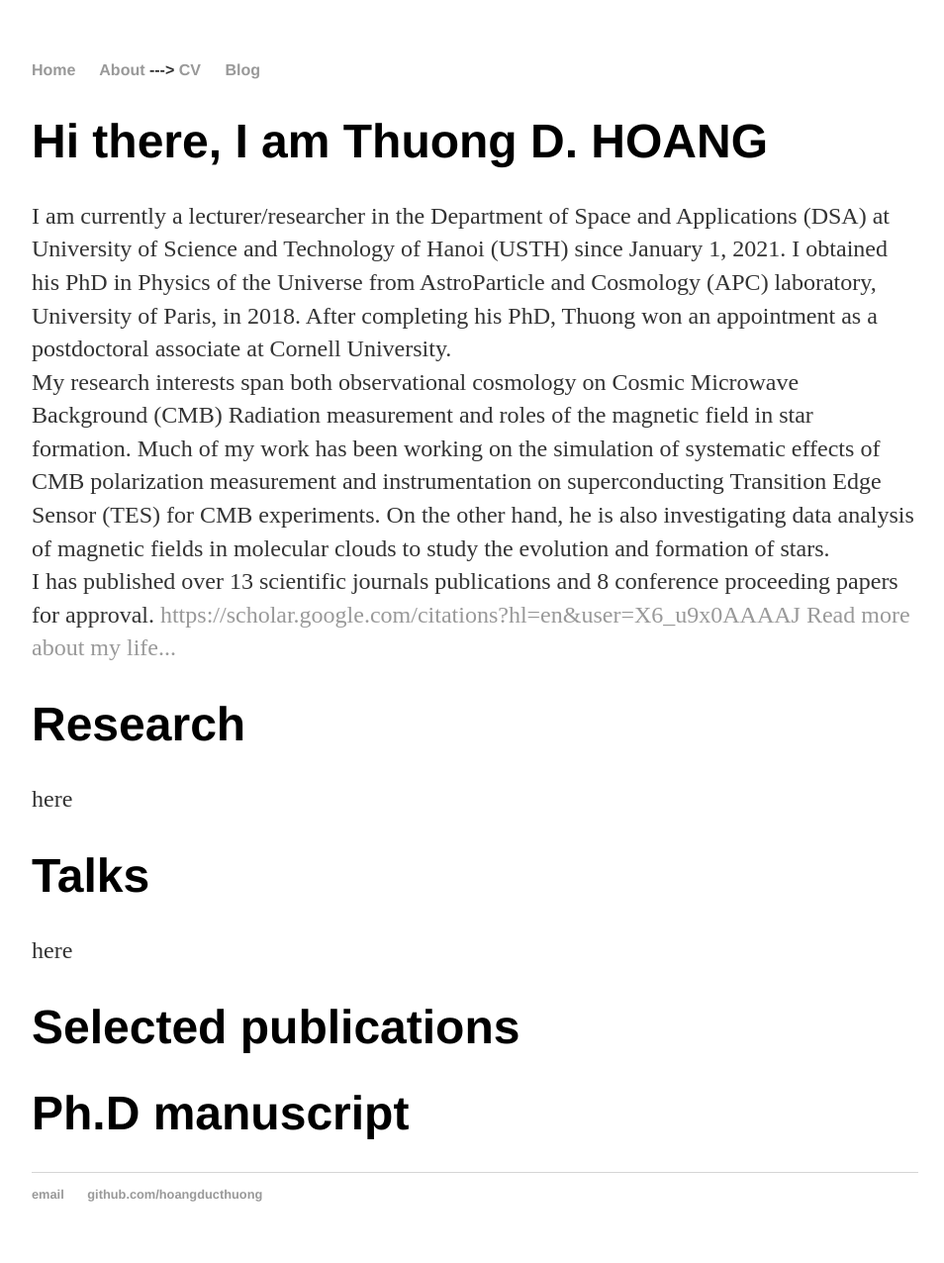
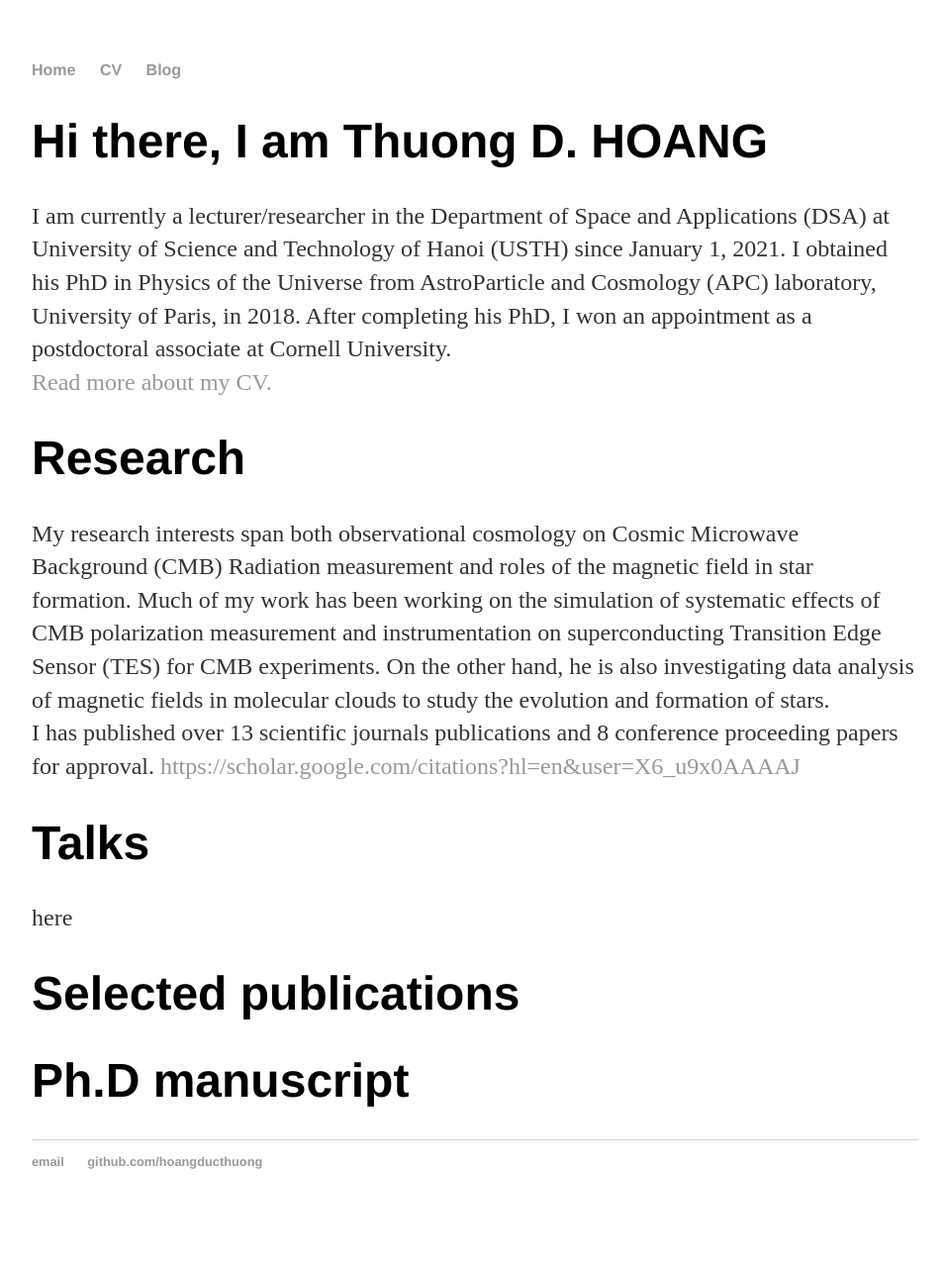
Before and after one commit to hoangducthuong/hoangducthuong.github.io, a Jekyll site: the page built from index.html, in a window 1280 px wide. Shown: the whole page at 99% size, without its empty margins (160-1114 px from the left). Built offline with Jekyll 4.4.1, drawn with Linux system fonts in a browser that asks for light colours; after the commit the page ends 1242 px from its top, so only the background shows below that.

Commit message:
modifying

```diff
--- a/_layouts/default.html
+++ b/_layouts/default.html
@@ -12,7 +12,7 @@
     <nav>
 <ul>
 <li><a href="/">Home</a></li>
-<!–– <li><a href="/about">About</a></li>  --->
+<!---  <li><a href="/about">About</a></li>  --->
 <li><a href="/cv">CV</a></li>
 <li><a href="/blog">Blog</a></li>
 </ul>
--- a/index.html
+++ b/index.html
@@ -8,24 +8,23 @@ title: Thuong D. HOANG
 		<p>
 I am currently a lecturer/researcher in the Department of Space and Applications (DSA) at University of Science and Technology of Hanoi (USTH) since January 1, 2021.
 I obtained his PhD in Physics of the Universe from AstroParticle and Cosmology (APC) laboratory, University of Paris, in 2018.
-After completing his PhD, Thuong won an appointment as a postdoctoral associate at Cornell University. <br>
+After completing his PhD, I won an appointment as a postdoctoral associate at Cornell University. <br>
 
-My research interests span both observational cosmology on Cosmic Microwave Background (CMB) Radiation measurement and roles of the magnetic field in star formation.
-Much of my work has been working on the simulation of systematic effects of CMB polarization measurement and instrumentation on superconducting Transition Edge Sensor (TES) for CMB experiments.
-On the other hand, he is also investigating data analysis of magnetic fields in molecular clouds to study the evolution and formation of stars. <br>
-
-I has published over 13 scientific journals publications and 8 conference proceeding papers for approval.
-
-<a href="https://scholar.google.com/citations?hl=en&user=X6_u9x0AAAAJ">https://scholar.google.com/citations?hl=en&user=X6_u9x0AAAAJ </a>
-
-	 			<a href="/about">Read more about my life...</a>
+<a href="/cv">Read more about my CV.</a>
 
 		</p>
 
 
 <h1>Research</h1>
 	<p>
-	here
+		My research interests span both observational cosmology on Cosmic Microwave Background (CMB) Radiation measurement and roles of the magnetic field in star formation.
+		Much of my work has been working on the simulation of systematic effects of CMB polarization measurement and instrumentation on superconducting Transition Edge Sensor (TES) for CMB experiments.
+		On the other hand, he is also investigating data analysis of magnetic fields in molecular clouds to study the evolution and formation of stars. <br>
+
+		I has published over 13 scientific journals publications and 8 conference proceeding papers for approval.
+
+		<a href="https://scholar.google.com/citations?hl=en&user=X6_u9x0AAAAJ">https://scholar.google.com/citations?hl=en&user=X6_u9x0AAAAJ </a>
+
 	</p>
 
 <h1>Talks</h1>
```
Also changed, not shown: _posts/2014-04-30-hank-quinlan-site-launched.md (+1 -1 lines).
